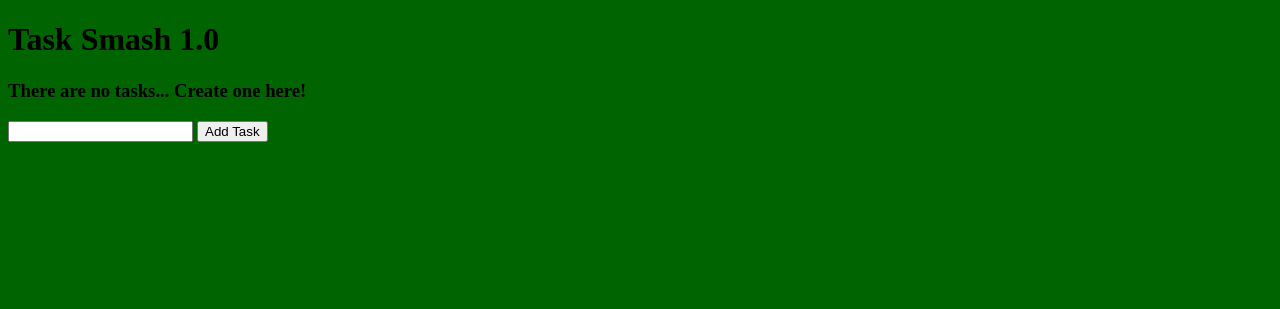
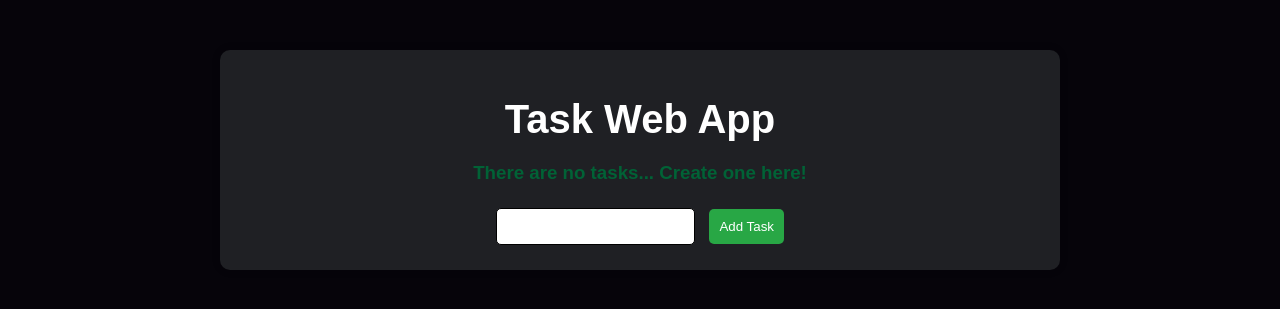
Before and after one commit to tsvubz/ToDo, a Flask app: page / in a window 1280 px wide. Shown: the top 309 px of the page. Run offline with Flask 3, Linux system fonts and the light colour scheme; style sheets or scripts are compiled from the project's sources.

Commit message:
add & delete func, styling (#2)

```diff
--- a/app.py
+++ b/app.py
@@ -40,9 +40,33 @@ def index():
         tasks = Task.query.order_by(Task.created_at).all()
         return render_template('index.html', tasks=tasks)
 
+# Delete a Task
+@app.route('/delete/<int:id>')
+def delete(id: int):
+    delete_task = Task.query.get_or_404(id)
+    try:
+        db.session.delete(delete_task)
+        db.session.commit()
+        return redirect('/')
+    except Exception as e:
+        print(f"Error deleting task: {e}")
+        return f"Error deleting task: {e}"
 
 
-
+# Update a Task
+@app.route('/update/<int:id>', methods=['GET', 'POST'])
+def update(id: int):
+    update_task = Task.query.get_or_404(id)
+    if request.method == 'POST':
+        update_task.content = request.form['content']
+        try:
+            db.session.commit()
+            return redirect('/')
+        except Exception as e:
+            print(f"Error updating task: {e}")
+            return f"Error updating task: {e}"
+    else:
+        return render_template('update.html', task=update_task)
 
 
 
--- a/static/styles.scss
+++ b/static/styles.scss
@@ -1,4 +1,82 @@
+// Color Variables
+$primary_color: #016236;
+$primary-hover-color: #02894b;
+$bg-color: #06040a;
+$bg-color-light: #1f2024;
+$success-color: #28a745;
+$success-hover-color: #218838;
+$title-color: #ffffff;
+
 body {
-  background-color: darkgreen;
+    background-color: $bg-color;
+    color: $primary_color;
+    font-family: 'Arial', sans-serif;
+    margin: 0;
+    padding: 0;
+}
+
+.content {
+    max-width: 800px;
+    margin: 50px auto;
+    padding: 20px;
+    background-color: $bg-color-light;
+    border-radius: 10px;
+    box-shadow: 0 0 10px rgba(0, 0, 0, 0.1);
+    text-align: center;
+    h1 {
+        color: $title-color;
+        font-size: 2.5em;
+        margin-bottom: 20px;
+    }
+
+    table {
+      width: 100%;
+      margin-top: 20px;
+      border-collapse: collapse;
+
+      th, td {
+        padding: 10px;
+        border: 1px solid #ddd;
+      }
+        th {
+            background-color: $primary_color;
+            color: $title-color;
+            text-align: left;
+        }
+      a {
+        display: inline-block;
+        padding: 8px 16px;
+        margin: 5px;
+        border-radius: 20px;
+        background-color: $primary_color;
+        color: $title_color;
+        text-decoration: none;
+        transition: background-color 0.3s ease;
+
+        &:hover {
+            background-color: $primary-hover-color;
+        }
+      }
+    }
+  input {
+        padding: 10px;
+        margin: 5px;
+        border: solid 1px;
+        border-radius: 5px;
+      }
+
+  #btn_add {
+        font-family: 'Arial', sans-serif;
+        background-color: $success-color;
+        color: $title_color;
+        border: none;
+        cursor: pointer;
+        transition: background-color 0.3s ease;
+
+        &:hover {
+            background-color: $success-hover-color;
+        }
+    }
+
 
 }
--- a/templates/index.html
+++ b/templates/index.html
@@ -6,7 +6,7 @@
 
 {% block body %}
     <div class="content">
-        <h1>Task Smash 1.0</h1>
+        <h1>Task Web App</h1>
 
         {% if tasks | length < 1 %}
             <h3>There are no tasks... Create one here!</h3>
```
Also changed, not shown: templates/update.html (added, +15 -0 lines).
